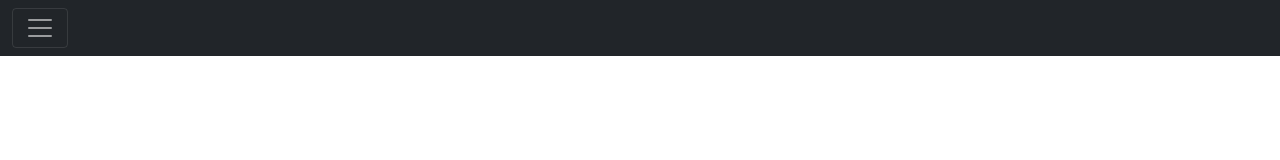
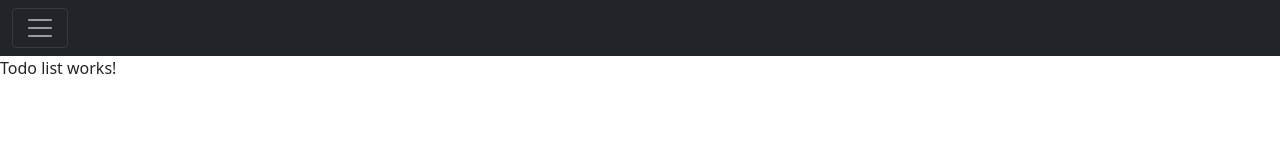
Before and after one commit to ValdirCezar/react-todo-typescript, a React (Create React App) app: page / in a window 1280 px wide. Shown: the top 160 px of the page. Built offline with nearby package versions, Linux system fonts and the light colour scheme.

Commit message:
feat: create TodoList component

```diff
--- a/src/components/App.tsx
+++ b/src/components/App.tsx
@@ -1,11 +1,13 @@
 import React, { Component } from 'react'
 import Footer from './Footer';
 import Header from './Header'
+import TodoList from './TodoList/TodoList';
 
 const App = () => {
   return (
     <div>
       <Header />
+      <TodoList />
       <Footer />
     </div>
   );
--- /dev/null
+++ b/src/components/TodoList/TodoList.tsx
@@ -0,0 +1,11 @@
+import React from 'react';
+
+const TodoList = () => {
+  return(
+    <div className="todo-list">
+      Todo list works!
+    </div>
+  )
+}
+
+export default TodoList;
```
